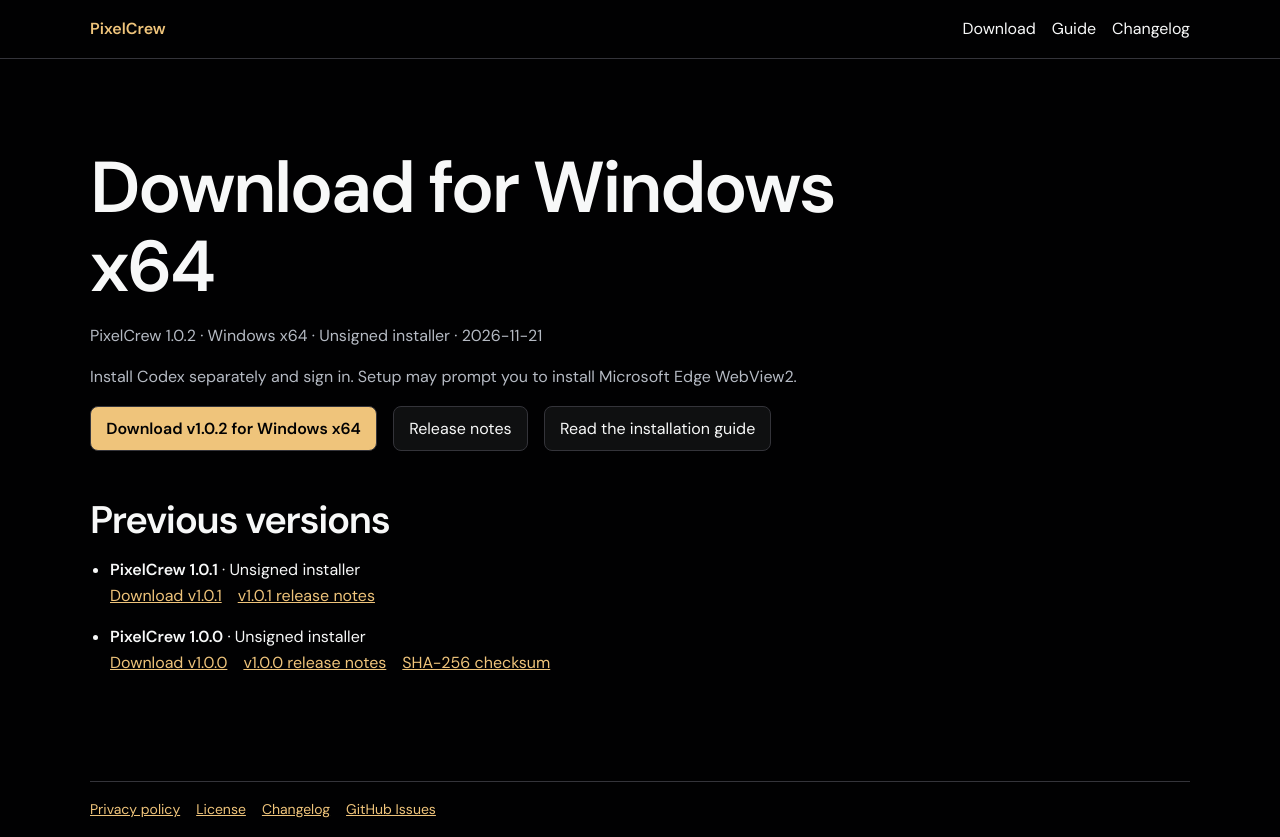
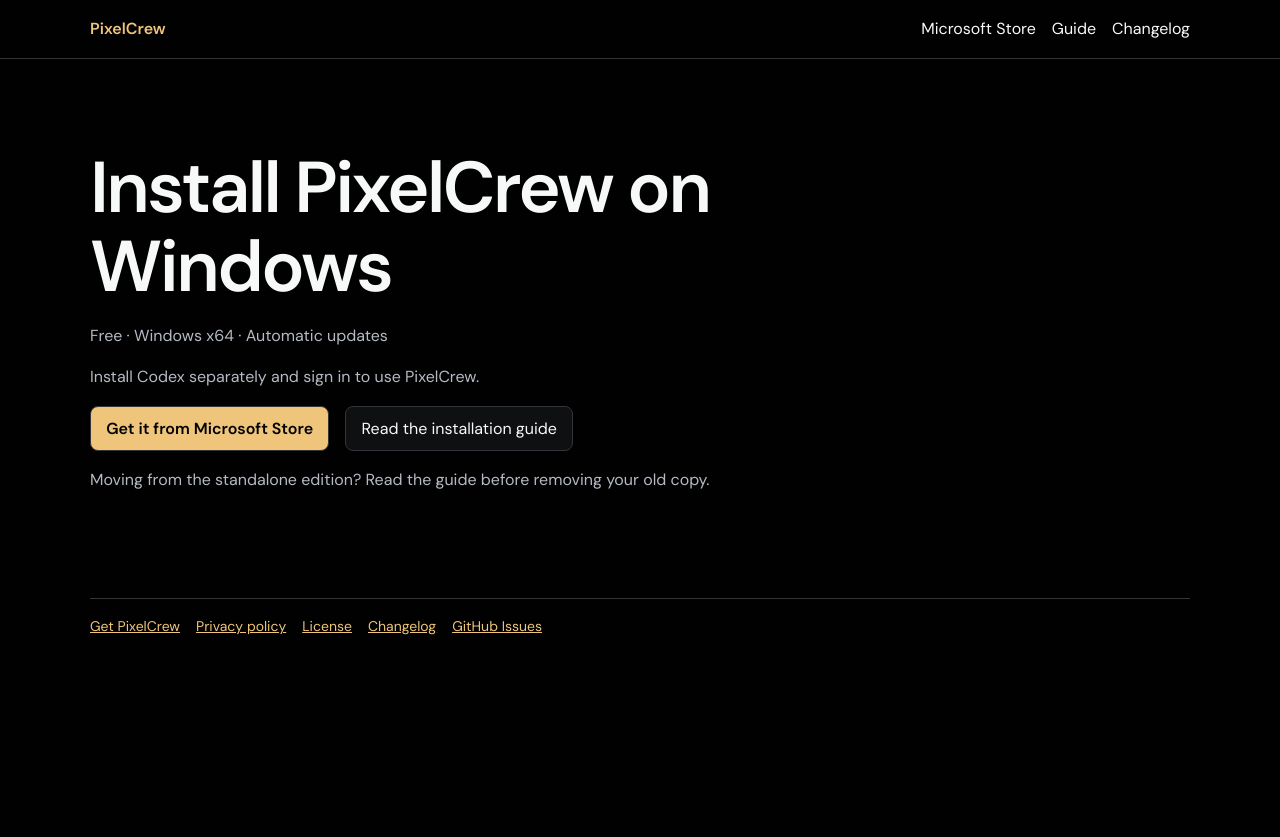
Before and after one commit to Zenonia-9/pixelcrew, an Astro site in the folder site/: page /pixelcrew/download in a window 1280 px wide. After the commit the page ends 800 px from the top, so only its background shows below. Built offline with nearby package versions, Linux system fonts and the light colour scheme; Astro itself is replaced by a stand-in of ours.

Commit message:
Direct public PixelCrew installs to Microsoft Store

```diff
--- a/site/src/Layout.astro
+++ b/site/src/Layout.astro
@@ -15,10 +15,10 @@ const repo = 'https://github.com/Zenonia-9/pixelcrew';
 <a class="skip" href="#main">Skip to content</a>
 <header><nav aria-label="Main navigation">
 <a class="brand" href={base}>PixelCrew</a>
-<a href={base + 'download/'}>Download</a><a href={base + 'guide/'}>Guide</a>
+<a href="https://apps.microsoft.com/detail/9MSPKZ7CZ3W1">Microsoft Store</a><a href={base + 'guide/'}>Guide</a>
 <a href={base + 'changelog/'}>Changelog</a></nav></header>
 <main id="main"><slot /></main>
-<footer><a href={base + 'privacy/'}>Privacy policy</a><a href={repo + '/blob/v1.0-win64/LICENSE.txt'}>License</a><a href={base + 'changelog/'}>Changelog</a><a href={repo + '/issues'}>GitHub Issues</a></footer>
+<footer><a href="https://apps.microsoft.com/detail/9MSPKZ7CZ3W1">Get PixelCrew</a><a href={base + 'privacy/'}>Privacy policy</a><a href={repo + '/blob/v1.0-win64/LICENSE.txt'}>License</a><a href={base + 'changelog/'}>Changelog</a><a href={repo + '/issues'}>GitHub Issues</a></footer>
 </body></html>
 <style is:global>
 :root{color-scheme:dark;--canvas:#010102;--surface:#0f1011;--ink:#f7f8f8;--muted:#b5bac3;--line:#34343a;--gold:#efc47b}
--- a/site/src/pages/changelog.astro
+++ b/site/src/pages/changelog.astro
@@ -1,7 +1,6 @@
 ---
 import Layout from '../Layout.astro';
-import { latestRelease, previousReleases } from '../releases';
-const releases = latestRelease ? [latestRelease, ...previousReleases] : [];
+import { publishedReleases as releases } from '../releases';
 ---
 <Layout title="Changelog">
   <h1>Changelog</h1>
@@ -11,7 +10,6 @@ const releases = latestRelease ? [latestRelease, ...previousReleases] : [];
       {release.date && <time datetime={release.date}>{release.date}</time>}
       <p>{release.summary}</p>
       <div class="actions">
-        <a href={release.installer}>Download v{release.version} for Windows x64</a>
         <a href={release.notes}>v{release.version} release notes</a>
       </div>
     </section>
--- a/site/src/pages/download.astro
+++ b/site/src/pages/download.astro
@@ -1,27 +1,14 @@
 ---
 import Layout from '../Layout.astro';
-import { latestRelease as release, previousReleases } from '../releases';
+const base = import.meta.env.BASE_URL;
 ---
-<Layout title="Download for Windows">
-<h1>{release ? 'Download for Windows x64' : 'Windows release coming soon'}</h1>
-<p>PixelCrew {release?.version} · Windows x64 · {release?.signing} installer{release?.date ? ' · ' + release.date : ''}</p>
-<p>Install Codex separately and sign in. Setup may prompt you to install Microsoft Edge WebView2.</p>
+<Layout title="Install PixelCrew">
+<h1>Install PixelCrew on Windows</h1>
+<p>Free · Windows x64 · Automatic updates</p>
+<p>Install Codex separately and sign in to use PixelCrew.</p>
 <div class="actions">
-{release && <><a class="button primary" href={release.installer}>Download v{release.version} for Windows x64</a>{release.checksum && <a class="button" href={release.checksum}>SHA-256 checksum</a>}<a class="button" href={release.notes}>Release notes</a></>}
-<a class="button" href={import.meta.env.BASE_URL + 'guide/'}>Read the installation guide</a>
+<a class="button primary" href="https://apps.microsoft.com/detail/9MSPKZ7CZ3W1">Get it from Microsoft Store</a>
+<a class="button" href={base + 'guide/'}>Read the installation guide</a>
 </div>
-{previousReleases.length > 0 && <section class="previous-releases">
-<h2>Previous versions</h2>
-<ul>
-{previousReleases.map(version => <li>
-  <strong>PixelCrew {version.version}</strong> · {version.signing} installer
-  <div class="actions"><a href={version.installer}>Download v{version.version}</a><a href={version.notes}>v{version.version} release notes</a>{version.checksum && <a href={version.checksum}>SHA-256 checksum</a>}</div>
-</li>)}
-</ul>
-</section>}
+<p>Moving from the standalone edition? Read the guide before removing your old copy.</p>
 </Layout>
-<style>
-.previous-releases { margin-top: 3rem; }
-.previous-releases ul { padding-left: 1.25rem; }
-.previous-releases li + li { margin-top: 1rem; }
-</style>
--- a/site/src/pages/index.astro
+++ b/site/src/pages/index.astro
@@ -1,13 +1,13 @@
 ---
 import Layout from '../Layout.astro';
-import { latestRelease as release } from '../releases';
 const base = import.meta.env.BASE_URL;
 ---
 <Layout title="A workspace for Codex agents">
 <section>
 <h1>Run a crew of Codex agents from one Windows workspace.</h1>
 <p>Assign work to specialists, follow their handoffs, and make decisions as your crew works.</p>
-<div class="actions"><a class="button primary" href={base + 'download/'}>{release ? 'Download for Windows x64' : 'Windows release coming soon'}</a><a class="button" href={base + 'guide/'}>Read the guide</a></div>
+<div class="actions"><a class="button primary" href="https://apps.microsoft.com/detail/9MSPKZ7CZ3W1">Get it from Microsoft Store</a><a class="button" href={base + 'guide/'}>Read the installation guide</a></div>
+<p>Free · Windows x64 · Automatic updates</p>
 <figure><img src={base + 'PixelCrew-Banner-1920x1080.png'} width="1920" height="1080" alt="PixelCrew pixel art banner" /></figure>
 </section>
 <section><h2>Meet your crew</h2>
--- a/site/src/release.json
+++ b/site/src/release.json
@@ -3,9 +3,6 @@
     "version": "1.0.0",
     "published": true,
     "date": "2026-11-21",
-    "signing": "Unsigned",
-    "installer": "https://github.com/Zenonia-9/pixelcrew/releases/download/v1.0.0/PixelCrew-1.0.0-windows-x64-setup.exe",
-    "checksum": "https://github.com/Zenonia-9/pixelcrew/releases/download/v1.0.0/PixelCrew-1.0.0-windows-x64-setup.exe.sha256",
     "notes": "https://github.com/Zenonia-9/pixelcrew/releases/tag/v1.0.0",
     "summary": "The first Windows release introduces the PixelCrew office, Codex agent teams, project chats, approval controls, and the in-app Browser."
   },
@@ -13,9 +10,6 @@
     "version": "1.0.1",
     "published": true,
     "date": "2026-11-21",
-    "signing": "Unsigned",
-    "installer": "https://github.com/Zenonia-9/pixelcrew/releases/download/v1.0.1/PixelCrew-1.0.1-windows-x64-setup.exe",
-    "checksum": null,
     "notes": "https://github.com/Zenonia-9/pixelcrew/releases/tag/v1.0.1",
     "summary": "Adds an installed version label and update notices, improves jumping to the latest message in interrupted chats, preserves Codex chat names, restores clipboard image previews, and adds workspace inspection in Plan mode."
   },
@@ -23,9 +17,6 @@
     "version": "1.0.2",
     "published": true,
     "date": "2026-11-21",
-    "signing": "Unsigned",
-    "installer": "https://github.com/Zenonia-9/pixelcrew/releases/download/v1.0.2/PixelCrew-1.0.2-windows-x64-setup.exe",
-    "checksum": null,
     "notes": "https://github.com/Zenonia-9/pixelcrew/releases/tag/v1.0.2",
     "summary": "Adds installed version and stable update checks. Fixes latest-message navigation for interrupted chats, preserves continued Codex chat titles, previews Codex clipboard images, and adds read-only workspace inspection in Plan mode."
   }
--- a/site/src/releases.ts
+++ b/site/src/releases.ts
@@ -1,6 +1,4 @@
 import releases from './release.json';
 
-const stable = releases.filter(release => release.published && /^\d+\.\d+\.\d+$/.test(release.version))
+export const publishedReleases = releases.filter(release => release.published && /^\d+\.\d+\.\d+$/.test(release.version))
   .sort((a, b) => b.version.localeCompare(a.version, 'en', { numeric: true }));
-
-export const [latestRelease, ...previousReleases] = stable;
```
Also changed, not shown: docs/Privacy-policy.md (+3 -3 lines), docs/USER-GUIDE.md (+10 -8 lines), README.md.
